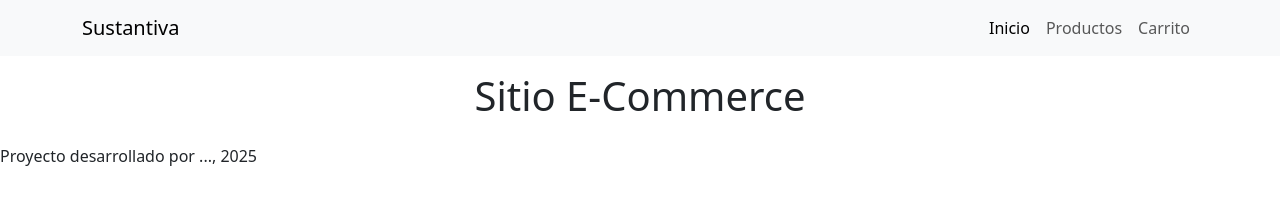
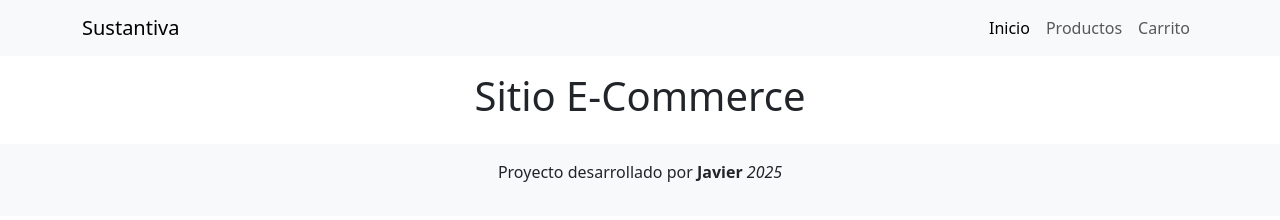
Before and after one commit to JavierGALl/m2-cierre-ecommerce, a plain HTML site: page index.html in a window 1280 px wide. Drawn offline with nearby package versions, Linux system fonts and the light colour scheme.

Commit message:
Se da formato al footer

```diff
--- a/index.html
+++ b/index.html
@@ -42,8 +42,8 @@
         <h1 class="text-center">Sitio E-Commerce</h1>
     </header>
 
-    <footer>
-        <p>Proyecto desarrollado por ..., 2025</p>
+    <footer class="bg-body-tertiary py-3">
+        <p class="text-center">Proyecto desarrollado por <strong>Javier</strong> <em>2025</em></p>
     </footer>
 
 </body>
```
